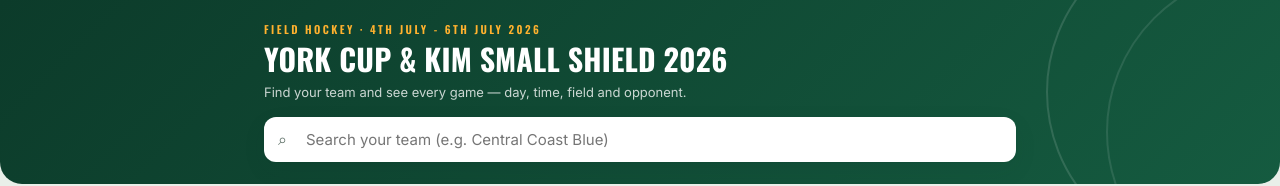
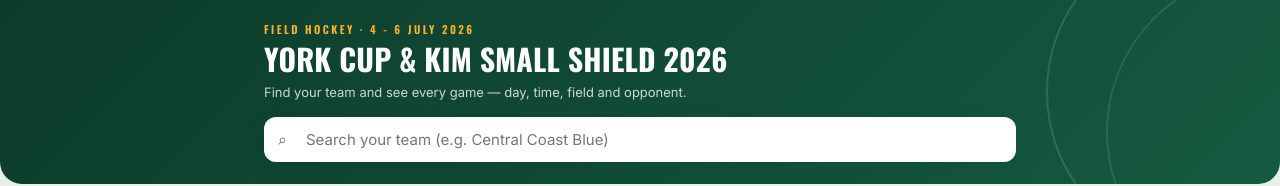
Before and after one commit to datavizcanvas/YCKS-2026-Hockey-Draw, a plain HTML site: page index.html in a window 1280 px wide. Shown: the top 186 px of the page. Drawn offline with nearby package versions, Linux system fonts and the light colour scheme.

Commit message:
index.html

```diff
--- a/index.html
+++ b/index.html
@@ -254,7 +254,7 @@ footer a{ color:var(--pitch2); }
 <body>
 <header class="hero">
   <div class="wrap">
-    <p class="eyebrow">Field Hockey · 4th July - 6th July 2026</p>
+    <p class="eyebrow">Field Hockey · 4 - 6 July 2026</p>
     <h1>York Cup &amp; Kim Small Shield 2026</h1>
     <p class="subtitle">Find your team and see every game — day, time, field and opponent.</p>
     <div class="search">
```
